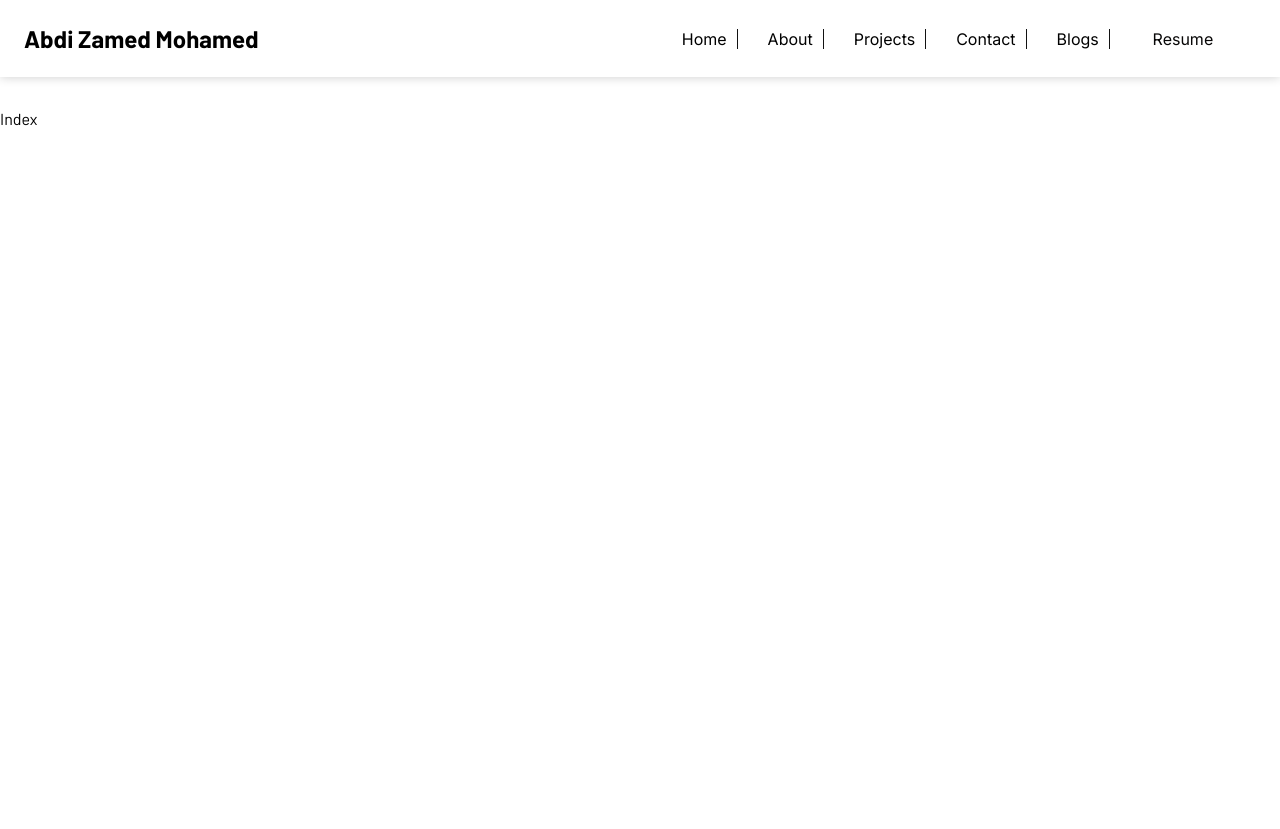
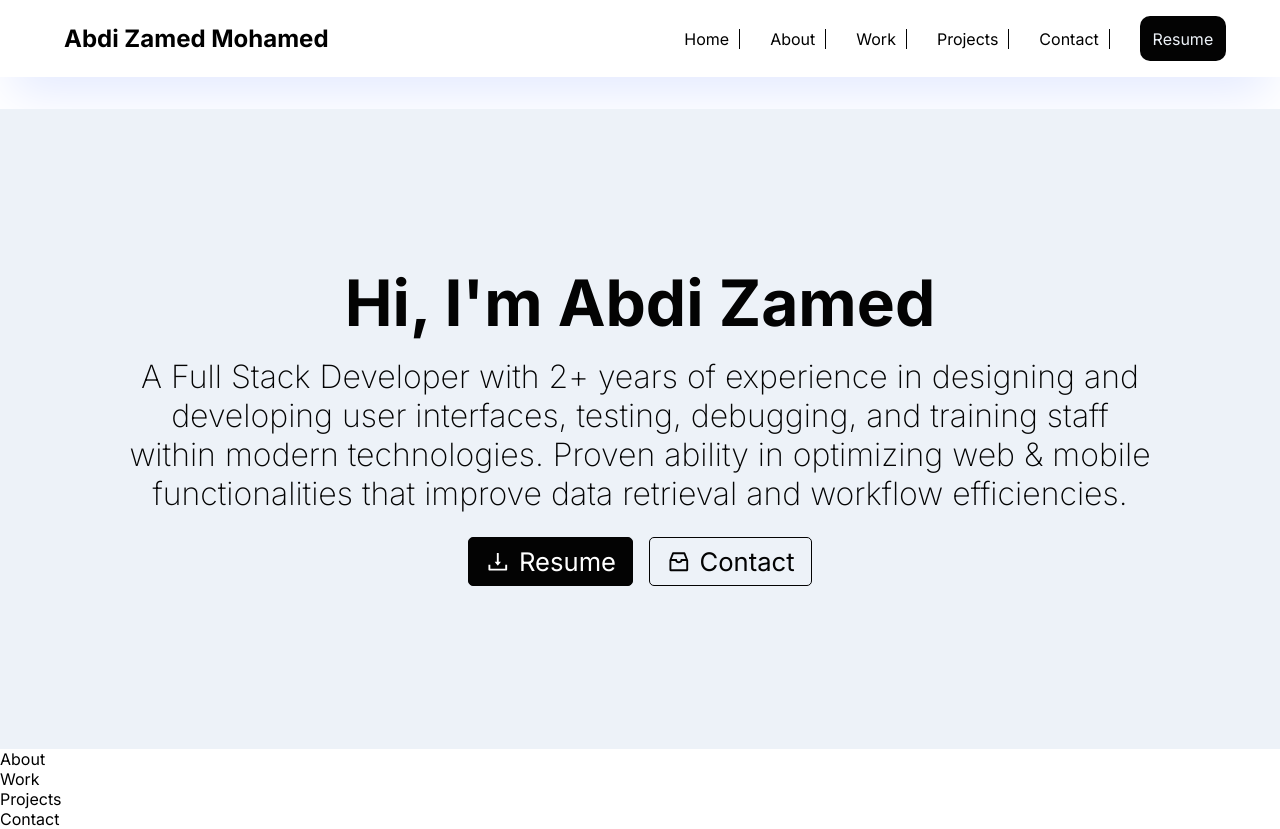
Before and after one commit to aaqyaar/abdizamed-v2.com, a Next.js app: page / in a window 1280 px wide. Before the commit the page ends 800 px from the top, so only its background shows below. Built offline with nearby package versions, Linux system fonts and the light colour scheme.

Commit message:
Hero section added yet styling buttons not completed

```diff
--- a/app/page.tsx
+++ b/app/page.tsx
@@ -1,5 +1,14 @@
+import { About, Contact, Hero, Projects, Work } from "containers";
 import "styles/globals.scss";
 
 export default function Index() {
-  return <div>Index</div>;
+  return (
+    <>
+      <Hero />
+      <About />
+      <Work />
+      <Projects />
+      <Contact />
+    </>
+  );
 }
--- /dev/null
+++ b/src/containers/About/About.tsx
@@ -0,0 +1,7 @@
+import React from "react";
+
+type Props = {};
+
+export default function About({}: Props) {
+  return <div>About</div>;
+}
--- /dev/null
+++ b/src/containers/Contact/Contact.tsx
@@ -0,0 +1,7 @@
+import React from "react";
+
+type Props = {};
+
+export default function Contact({}: Props) {
+  return <div>Contact</div>;
+}
--- /dev/null
+++ b/src/containers/Hero/Hero.tsx
@@ -0,0 +1,36 @@
+import Link from "next/link";
+import React from "react";
+import { AiOutlineDownload, AiOutlineInbox } from "react-icons/ai";
+import styles from "styles/Hero.module.scss";
+
+type Props = {};
+
+export default function Hero({}: Props) {
+  return (
+    <div className={styles.heroContainer}>
+      <h1 className={styles.heroTitle}>
+        Hi, {"I'm"} <span className={styles.heroName}>Abdi Zamed</span>
+      </h1>
+      <p className={styles.heroSubtitle}>
+        A Full Stack Developer with 2+ years of experience in designing and{" "}
+        <br />
+        developing user interfaces, testing, debugging, and training staff{" "}
+        <br />
+        within modern technologies. Proven ability in optimizing web & mobile{" "}
+        <br />
+        functionalities that improve data retrieval and workflow efficiencies.
+      </p>
+
+      <div id="hero-btn" className={styles.heroBtnContainer}>
+        <Link href="/abdizamed.pdf" className={styles.heroBtn}>
+          <AiOutlineDownload className={styles.heroBtnIcon} />
+          Resume
+        </Link>
+        <Link href="#contact" className={styles.heroBtn}>
+          <AiOutlineInbox className={styles.heroBtnIcon} />
+          Contact
+        </Link>
+      </div>
+    </div>
+  );
+}
--- /dev/null
+++ b/src/containers/Projects/Projects.tsx
@@ -0,0 +1,7 @@
+import React from "react";
+
+type Props = {};
+
+export default function Projects({}: Props) {
+  return <div>Projects</div>;
+}
--- /dev/null
+++ b/src/containers/Work/Work.tsx
@@ -0,0 +1,7 @@
+import React from "react";
+
+type Props = {};
+
+export default function Work({}: Props) {
+  return <div>Work</div>;
+}
--- /dev/null
+++ b/src/containers/index.ts
@@ -0,0 +1,5 @@
+export { default as Hero } from "./Hero/Hero";
+export { default as Work } from "./Work/Work";
+export { default as About } from "./About/About";
+export { default as Projects } from "./Projects/Projects";
+export { default as Contact } from "./Contact/Contact";
--- a/src/layouts/Navbar.tsx
+++ b/src/layouts/Navbar.tsx
@@ -1,10 +1,11 @@
 "use client";
 // styles
-import styles from "styles/_layouts/Navbar.module.scss";
+import styles from "styles/Navbar.module.scss";
 // app
 import React from "react";
 import Link from "next/link";
 import { AiOutlineClose, AiOutlineMenu } from "react-icons/ai";
+
 type Props = {};
 
 export default function Navbar({}: Props) {
@@ -26,14 +27,15 @@ export default function Navbar({}: Props) {
               <Link href="#about">About</Link>
             </li>
             <li>
+              <Link href="#work">Work</Link>
+            </li>
+            <li>
               <Link href="#projects">Projects</Link>
             </li>
             <li>
               <Link href="#contact">Contact</Link>
             </li>
-            <li>
-              <Link href="/blogs">Blogs</Link>
-            </li>
+
             <li>
               <Link
                 href="/images/abdizamed.svg"
@@ -69,13 +71,13 @@ export default function Navbar({}: Props) {
               <Link href="#about">About</Link>
             </li>
             <li>
+              <Link href="#work">Work</Link>
+            </li>
+            <li>
               <Link href="#projects">Projects</Link>
             </li>
             <li>
               <Link href="#contact">Contact</Link>
-            </li>
-            <li>
-              <Link href="/blogs">Blogs</Link>
             </li>
 
             <li>
--- /dev/null
+++ b/src/styles/Hero.module.scss
@@ -0,0 +1,66 @@
+@import "./mixins.scss";
+
+.heroContainer {
+  display: flex;
+  flex-direction: column;
+  justify-content: center;
+  align-items: center;
+  height: 80vh;
+  overflow: hidden;
+  width: 100%;
+  background-color: var(--primary-color);
+  color: var(--black-color);
+  padding: 0 20px;
+  .heroTitle {
+    font-size: 3rem;
+    font-weight: 700;
+    margin-bottom: 1rem;
+    text-align: center;
+    @include for-desktop-up {
+      font-size: 4rem;
+    }
+  }
+  .heroSubtitle {
+    font-size: 1.5rem;
+    font-weight: 200;
+    margin-bottom: 1rem;
+    text-align: center;
+    @include for-desktop-up {
+      font-size: 2rem;
+    }
+  }
+  .heroBtnContainer {
+    display: flex;
+    flex-direction: row;
+    align-items: center;
+    justify-content: center;
+    width: 100%;
+    .heroBtn {
+      display: flex;
+      align-items: center;
+      margin: 0.5rem 0.5rem;
+      padding: 0.5rem 1rem;
+      border: 1px solid var(--black-color);
+      border-radius: 5px;
+      font-size: 1.6rem;
+      font-weight: 400;
+      &:first-child {
+        background: var(--black-color);
+        color: var(--white-color);
+        &:hover {
+          background: var(--white-color);
+          color: var(--black-color);
+          border: 1px solid var(--black-color);
+        }
+      }
+      &:hover {
+        background-color: var(--black-color);
+        color: var(--white-color);
+        transition: var(--transition-0_3);
+      }
+      .heroBtnIcon {
+        margin-right: 0.5rem;
+      }
+    }
+  }
+}
--- a/src/styles/_layouts/Navbar.module.scss
+++ b/src/styles/Navbar.module.scss
@@ -1,18 +1,8 @@
-@import "../mixins.scss";
+@import "./mixins.scss";
+
 $nav-height: 15rem;
 $content-width: 1000px;
-$text-color: #080707;
-$text-secondary-color: #b0b0b0;
-$secondary-color: #121212;
-$card-shadow: 0 0 10px 0 rgba(0, 0, 0, 0.2);
-$padding: 1.5rem;
-$padding-btn: 0.8rem;
-$card-radius: 10px;
-$card-padding: 1.5rem;
-$card-margin: 1rem;
-$card-background: #fff;
-$card-background-hover: #f5f5f5;
-$card-background-active: #e5e5e5;
+$text-color: var(--black-color);
 
 // transition
 $transition-0_3: all 0.3s ease-in-out;
@@ -22,8 +12,8 @@ $transition-0_3: all 0.3s ease-in-out;
   flex-direction: row;
   justify-content: space-between;
   align-items: center;
-  box-shadow: $card-shadow;
-  padding: $padding;
+  box-shadow: var(--shadow-2xl);
+  padding: var(--padding);
   margin-bottom: 2rem;
 }
 
@@ -31,6 +21,7 @@ $transition-0_3: all 0.3s ease-in-out;
   display: flex;
   flex-direction: row;
   align-items: center;
+  padding: 0 20px 0 20px;
 }
 
 .nav {
@@ -45,13 +36,12 @@ $transition-0_3: all 0.3s ease-in-out;
     li {
       margin: 0 10px;
       padding: 0 10px;
-      border-right: 1px solid $secondary-color;
-      font-family: Inter;
+      border-right: 1px solid var(--black-color);
       &:last-child {
         border-right: none;
       }
       &:hover {
-        color: $text-secondary-color;
+        color: var(--gray-color);
         transition: $transition-0_3;
       }
     }
@@ -59,7 +49,7 @@ $transition-0_3: all 0.3s ease-in-out;
 }
 
 .mobileNav {
-  background-color: #121212;
+  background-color: var(--primary-color);
   display: block;
   display: flex;
   flex-direction: column;
@@ -68,10 +58,15 @@ $transition-0_3: all 0.3s ease-in-out;
   padding: 1rem 10px;
   width: 100%;
   height: fit-content;
+  box-shadow: var(--shadow-2xl);
   // height: $nav-height;
   li {
     padding: 0.7rem 0px;
     list-style: none;
+    &:hover {
+      color: var(--gray-color);
+      transition: $transition-0_3;
+    }
   }
   @include for-desktop-up {
     display: none;
@@ -79,15 +74,15 @@ $transition-0_3: all 0.3s ease-in-out;
 }
 
 .resumeBtn {
-  background: $card-background;
-  color: $text-color;
-  padding: $padding-btn;
-  border-radius: $card-radius;
-  font-family: Inter;
+  background: var(--black-color);
+  color: var(--primary-color);
+  padding: var(--padding-btn);
+  border-radius: var(--radius);
   &:hover {
-    background: $secondary-color;
-    color: $text-secondary-color;
-    transition: $transition-0_3;
+    background: var(--primary-color);
+    color: var(--black-color);
+    border: 1px solid var(--black-color);
+    transition: var(--transition-0_3);
   }
 
   @include for-phone-only {
--- a/src/styles/globals.scss
+++ b/src/styles/globals.scss
@@ -1,12 +1,50 @@
 @import url("https://fonts.googleapis.com/css2?family=Inter:wght@100;200;300;400;500;600;700;800;900&display=swap");
 @import url("https://fonts.googleapis.com/css2?family=Barlow:ital,wght@0,100;0,200;0,300;0,400;0,500;0,600;0,700;0,800;0,900;1,100;1,200;1,300;1,400;1,500;1,600;1,700;1,800;1,900&display=swap");
 // $primary-color: #080707;
-$primary-color: linear-gradient(90deg, #121212 0%, #080707 100%);
+
+:root {
+  --font-base: "Inter", sans-serif;
+  --font-secondary: "Barlow", sans-serif;
+
+  --primary-color: #edf2f8;
+  --secondary-color: #313bac;
+  --black-color: #030303;
+  --lightGray-color: #e4e4e4;
+  --gray-color: #6b7688;
+  --brown-color: #46364a;
+  --white-color: #ffffff;
+  --shadow-sm: 0 1px 2px 0 #e0e7ff;
+  --shadow: 0 1px 3px 0 #e0e7ff, 0 1px 2px -1px #e0e7ff;
+  --shadow-md: 0 4px 6px -1px #e0e7ff, 0 2px 4px -1px #e0e7ff;
+  --shadow-lg: 0 10px 15px -3px #e0e7ff, 0 4px 6px -2px #e0e7ff;
+  --shadow-xl: 0 20px 25px -5px #e0e7ff;
+  --shadow-2xl: 0 25px 50px -12px #e0e7ff;
+  --shadow-inner: inset 0 2px 4px 0 #e0e7ff;
+  --shadow-outline: 0 0 0 3px rgb(66 153 225 / 0.5);
+
+  --radius: 10px;
+  --padding-btn: 0.8rem;
+  --padding: 1.5rem;
+  --margin: 1rem;
+  --transition-0_3: all 0.3s ease-in-out;
+
+  -moz-animation-duration: 1s;
+  -webkit-animation-duration: 1s;
+  -o-animation-duration: 1s;
+  animation-duration: 1s;
+}
+
+* {
+  box-sizing: border-box;
+  padding: 0;
+  margin: 0;
+  scroll-behavior: smooth;
+}
 
 html,
 body {
   margin: 0;
-  font-family: Barlow, -apple-system, BlinkMacSystemFont, Segoe UI, Roboto,
+  font-family: Inter, -apple-system, BlinkMacSystemFont, Segoe UI, Roboto,
     Oxygen, Ubuntu, Cantarell, Fira Sans, Droid Sans, Helvetica Neue, sans-serif;
 }
 
@@ -27,7 +65,7 @@ a {
     color-scheme: dark;
   }
   body {
-    color: white;
-    background: $primary-color;
+    color: var(--black-color);
+    background: var(--primary-color);
   }
 }
```
